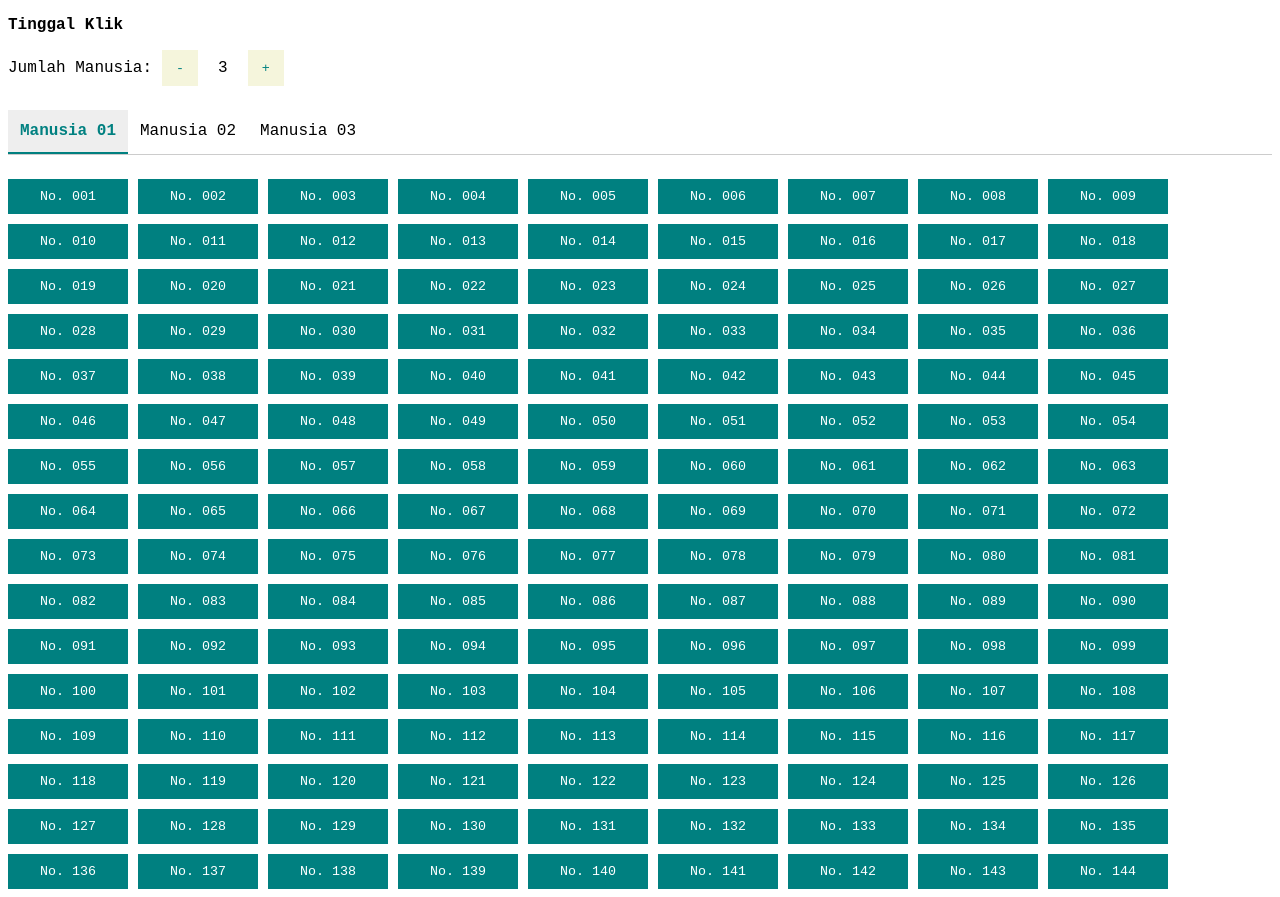
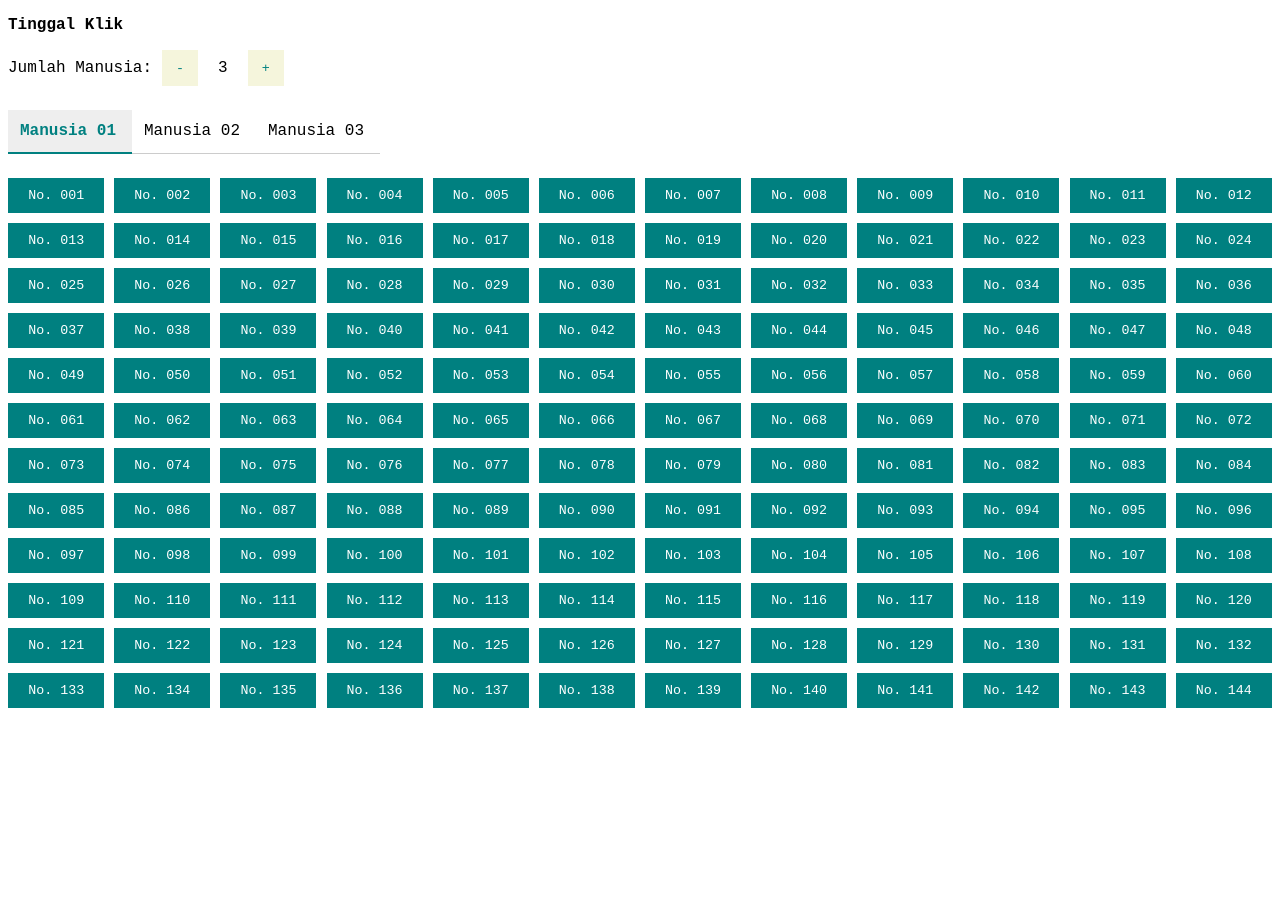
Before and after one commit to cagiee/joyce-kskt, a plain HTML site: page index.html in a window 1280 px wide. After the commit the page ends 800 px from the top, so only its background shows below. Drawn offline with nearby package versions, Linux system fonts and the light colour scheme.

Commit message:
Update style.css

```diff
--- a/style.css
+++ b/style.css
@@ -2,8 +2,14 @@
   font-family: 'Courier New', Courier, monospace;
 }
 
+/* Hide scrollbar for webkit browsers */
+::-webkit-scrollbar {
+  display: none; /* For webkit browsers (Chrome, Safari, etc.) */
+}
+
 .btn-group{
   display: flex;
+  justify-content: space-evenly;
   flex-wrap: wrap;
   gap: 10px;
 }
@@ -16,7 +22,7 @@
   cursor: pointer;
   text-decoration: none;
   display: inline-block;
-  width: 120px;
+  width: 100%;
 }
 
 .btn-group__button:visited{
@@ -30,6 +36,8 @@
   align-items: center;
   gap: 10px;
   margin-bottom: 24px;
+  width: 100%;
+  position: relative;
 }
 
 .worker-counter__button{
@@ -50,12 +58,14 @@
 .tabs {
   display: flex;
   margin-bottom: 24px;
-  border-bottom: 1px solid #ccc;
 }
 
 .tab{
   padding: 12px;
   cursor: pointer;
+  width: 100px;
+  min-width: 100px;
+  border-bottom: 1px solid #ccc;
 }
 
 .tab.active{
```
